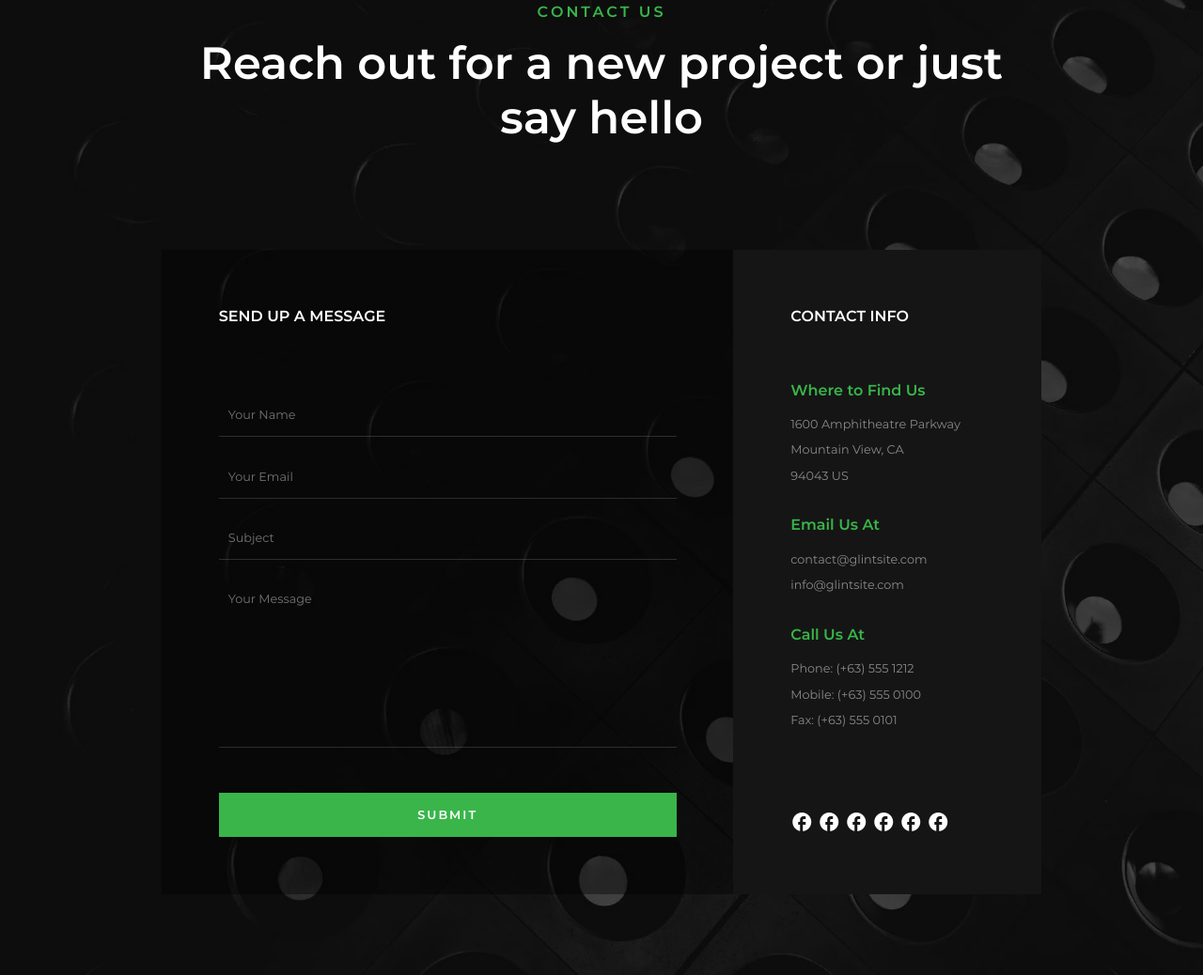
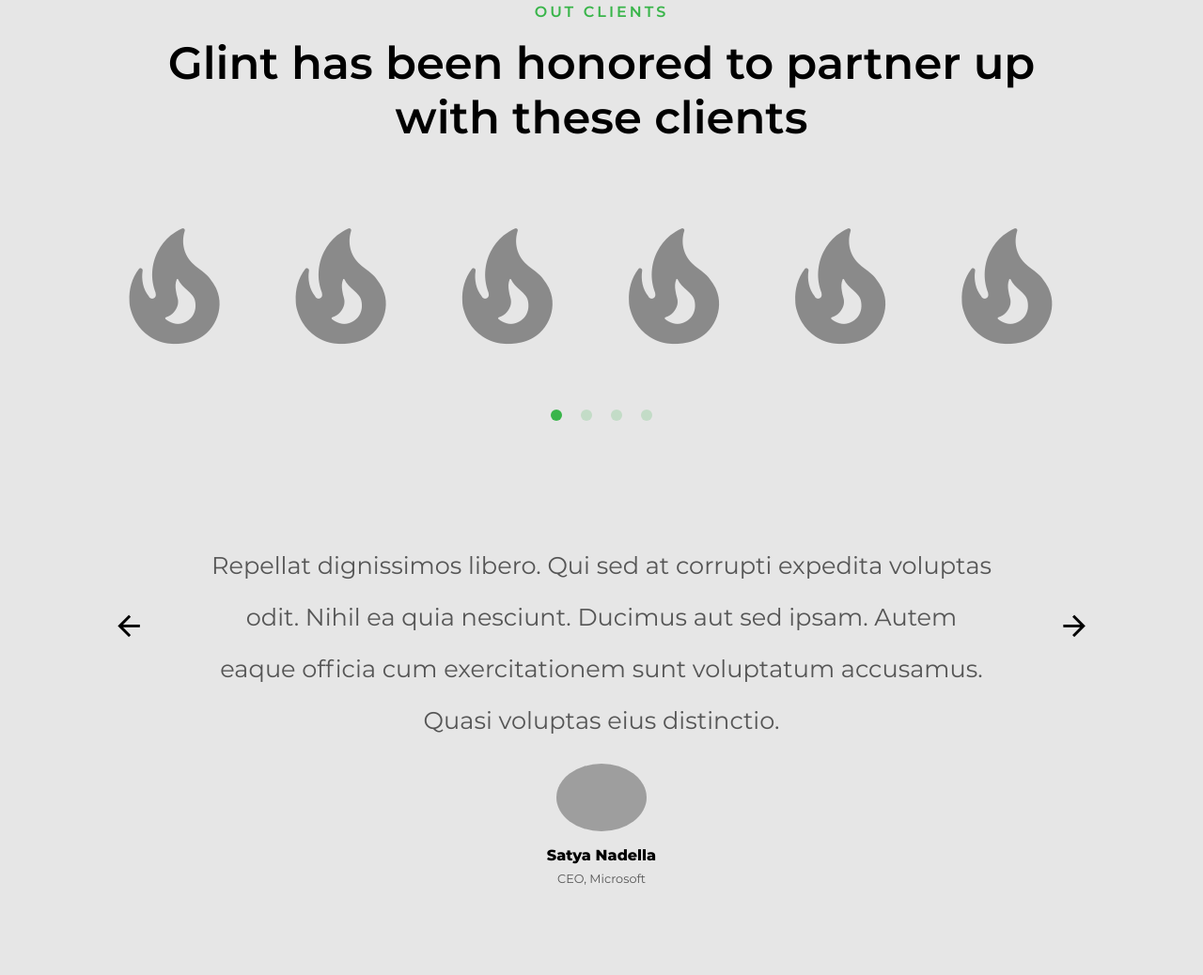
Before and after one commit to fourty-one/glint4, a website built with webpack: page src/index.html in a window 1280 px wide. Shown: the part 3373-4411 px from the top of the page at 94% size. Built offline with nearby package versions, Linux system fonts and the light colour scheme; grey boxes are pictures that could not be loaded.

Commit message:
section clients

```diff
--- a/package.json
+++ b/package.json
@@ -18,6 +18,7 @@
     "sass": "^1.54.5",
     "sass-loader": "^13.0.2",
     "style-loader": "^3.3.1",
+    "swiper": "^8.4.2",
     "webpack": "^5.74.0",
     "webpack-cli": "^4.10.0",
     "webpack-dev-server": "^4.10.0"
--- a/src/index.html
+++ b/src/index.html
@@ -169,6 +169,73 @@
 					</ul>
 				</div>
 			</section>
+			<section class="clients">
+				<div class="container clients-container flex flex-column items-center">
+					<h3 class="section-title clients__section-title green">Out Clients</h3>
+					<span class="section-description clients__section-description">
+						Glint has been honored to partner up with these clients
+					</span>
+					<div class="clients-slider relative">
+					  <div class="swiper-wrapper">
+					    <div class="swiper-slide">
+					    	<i class="material-icons">local_fire_department</i>
+					    </div>
+					    <div class="swiper-slide">
+					    	<i class="material-icons">local_fire_department</i>
+					    </div>
+					    <div class="swiper-slide">
+					    	<i class="material-icons">local_fire_department</i>
+					    </div>
+					    <div class="swiper-slide">
+					    	<i class="material-icons">local_fire_department</i>
+					    </div>
+					    <div class="swiper-slide">
+					    	<i class="material-icons">local_fire_department</i>
+					    </div>
+					    <div class="swiper-slide">
+					    	<i class="material-icons">local_fire_department</i>
+					    </div>
+					    <div class="swiper-slide">
+					    	<i class="material-icons">local_fire_department</i>
+					    </div>
+					    <div class="swiper-slide">
+					    	<i class="material-icons">local_fire_department</i>
+					    </div>
+					  </div>
+					  <div class="swiper-pagination hline"></div>
+					</div>
+					<div class="testimonals-slider relative">
+						<button class="swiper-button-prev btn-reset">
+							<i class="material-icons">arrow_back</i>
+						</button>
+						<button class="swiper-button-next btn-reset">
+							<i class="material-icons">arrow_forward</i>
+						</button>
+						<div class="swiper-wrapper">
+							<div class="swiper-slide">
+								<article class="clients__testimonal testimonal">
+									<p class="testimonal__text">
+										Repellat dignissimos libero. Qui sed at corrupti
+										expedita voluptas odit. Nihil ea quia nesciunt.
+										Ducimus aut sed ipsam. Autem eaque officia cum
+										exercitationem sunt voluptatum accusamus.
+										Quasi voluptas eius distinctio.
+									</p>
+									<div class="testimonal__author testimonal-author flex flex-column items-center">
+										<img
+											src="https://preview.colorlib.com/theme/glint/images/avatars/xuser-02.jpg.pagespeed.ic.T71c7D0WMQ.webp" alt=""
+											class="testimonal-author__photo"
+										>
+										<span class="testimonal-author__name black bold">Satya Nadella</span>
+										<span class="testimonal-author__position emperor regular">CEO, Microsoft</span>
+									</div>
+								</article>
+							</div>
+						</div>
+						<div class="swiper-navigation"></div>
+					</div>
+				</div>
+			</section>
 			<section class="contact bg-reset bg-shadow relative">
 				<div class="container contact-container flex flex-column items-center">
 					<h3 class="section-title contact__section-title green">Contact Us</h3>
--- /dev/null
+++ b/src/js/_vars.js
@@ -0,0 +1,8 @@
+export default {
+	$window: window,
+	$document: document,
+	$html: document.documentElement,
+	$body: document.body,
+	$clientsSlider: document.querySelector('.clients-slider'),
+	$testimonalsSlider: document.querySelector('.testimonals-slider')
+}
--- /dev/null
+++ b/src/js/components/clients-slider.js
@@ -0,0 +1,35 @@
+import Swiper, { Pagination } from 'swiper';
+import vars from '../_vars';
+
+import 'swiper/scss/pagination';
+
+Swiper.use([Pagination]);
+
+const swiper1 = new Swiper(vars.$clientsSlider, {
+  slidesPerView: 6,
+  loop: true,
+  autoplay: {
+    delay: 2000,
+  },
+  spaceBetween: 10,
+  slidesPerGroup: 2,
+  pagination: {
+    el: '.swiper-pagination',
+    clickable: true
+  },
+
+  breakpoints: {
+      1024: {
+        slidesPerView: 6,
+        spaceBetween: 10
+      },
+      768: {
+        slidesPerView: 4,
+        spaceBetween: 10
+      },
+      320: {
+        slidesPerView: 2,
+        spaceBetween: 5
+      },
+    }
+})
--- /dev/null
+++ b/src/js/components/testimonals-slider.js
@@ -0,0 +1,19 @@
+import Swiper, { Navigation } from 'swiper';
+import vars from '../_vars';
+
+import 'swiper/scss/navigation';
+
+Swiper.use([Navigation]);
+
+const swiper2 = new Swiper(vars.$testimonalsSlider, {
+  slidesPerView: 1,
+  loop: true,
+  spaceBetween: 10,
+  autoplay: {
+      delay: 2000,
+    },
+  navigation: {
+      nextEl: '.swiper-button-next',
+      prevEl: '.swiper-button-prev',
+    },
+})
--- a/src/js/main.js
+++ b/src/js/main.js
@@ -1,3 +1,7 @@
 import 'normalize-scss'
+import 'swiper/scss';
 import 'material-icons/iconfont/material-icons.scss';
+
+import './components/clients-slider.js';
+import './components/testimonals-slider.js';
 import '../scss/style.scss';
--- /dev/null
+++ b/src/scss/components/_clients.scss
@@ -0,0 +1,91 @@
+.clients {
+	padding-bottom: 7rem;
+	background-color: rgba(255, 255, 255, 0.9);
+}
+
+.clients-slider {
+	margin: 0 auto;
+	margin-top: 5rem;
+	width: 90%;
+	padding-bottom: 5rem;
+	overflow: hidden;
+
+	.swiper-slide > i {
+		opacity: 0.4;
+  		font-size: 9rem;
+	}
+
+	.swiper-pagination-bullet {
+		background-color: var(--color-chateau-green);
+	  	width: 12px;
+	  	height: 12px;
+	  	margin: 0 10px !important;
+	}
+}
+
+.testimonals-slider {
+	width: 90%;
+  	overflow: hidden;
+  	margin-top: 7rem;
+
+  	@include for-phone {
+		width: 95%;
+	 }
+
+	.swiper-button-prev:after,
+	.swiper-button-next:after {
+		display: none;
+	}
+
+	.swiper-button-prev,
+	.swiper-button-next {
+		top: 25%;
+		color: var(--color-black);
+
+		& > i {
+			font-size: 2.2rem;
+		}
+
+		@include for-phone {
+	      	display: none;
+	   	}
+	}
+}
+
+.testimonal {
+	&__author {
+		margin-top: 1.2rem;
+	}
+
+	.testimonal-author {
+		&__photo {
+			width: 6rem;
+			border-radius: 50%;
+		}
+
+		&__name {
+			margin-top: 1rem;
+			font-size: 1rem;
+		}
+
+		&__position {
+			margin-top: 0.5rem;
+			font-size: 0.8rem;
+		}
+	}
+
+	&__text {
+		font-size: 1.6rem;
+		width: 80%;
+		margin: 0 auto;
+		text-align: center;
+		color: var(--color-emperor);
+		line-height: 55px;
+
+		@include for-phone {
+			width: 98%;
+			font-size: 1.2rem;
+			line-height: 2rem;
+		 }
+	}
+}
--- a/src/scss/style.scss
+++ b/src/scss/style.scss
@@ -10,4 +10,5 @@
 @import "components/_services.scss";
 @import "components/_contact.scss";
 
+@import "components/_clients.scss";
 @import "components/_footer.scss";
```
Also changed, not shown: 1 other file.
